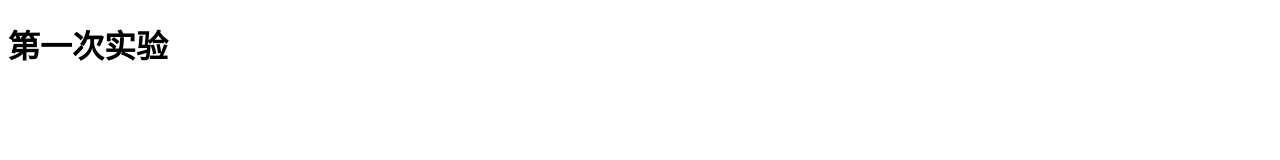
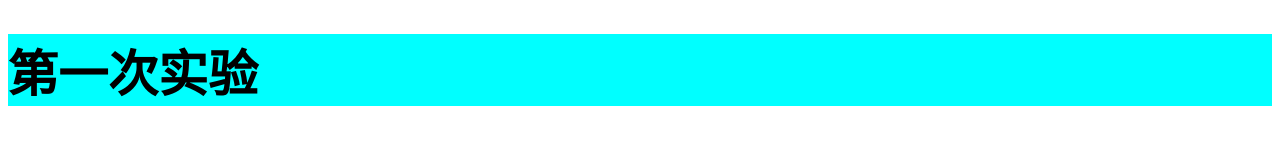
Before and after one commit to zhang1998-boy/Demo01, a plain HTML site: page login.html in a window 1280 px wide. Drawn offline with Linux system fonts and the light colour scheme.

Commit message:
第一次实验

```diff
--- /dev/null
+++ b/login.css
@@ -0,0 +1,4 @@
+h1{
+    background-color: aqua;
+    font-size: 50px;
+}
--- a/login.html
+++ b/login.html
@@ -3,6 +3,7 @@
 <head>
     <meta charset="UTF-8">
     <meta name="viewport" content="width=device-width, initial-scale=1.0">
+    <link rel="stylesheet" href="login.css">
     <title>Document</title>
 </head>
 <body>
```
